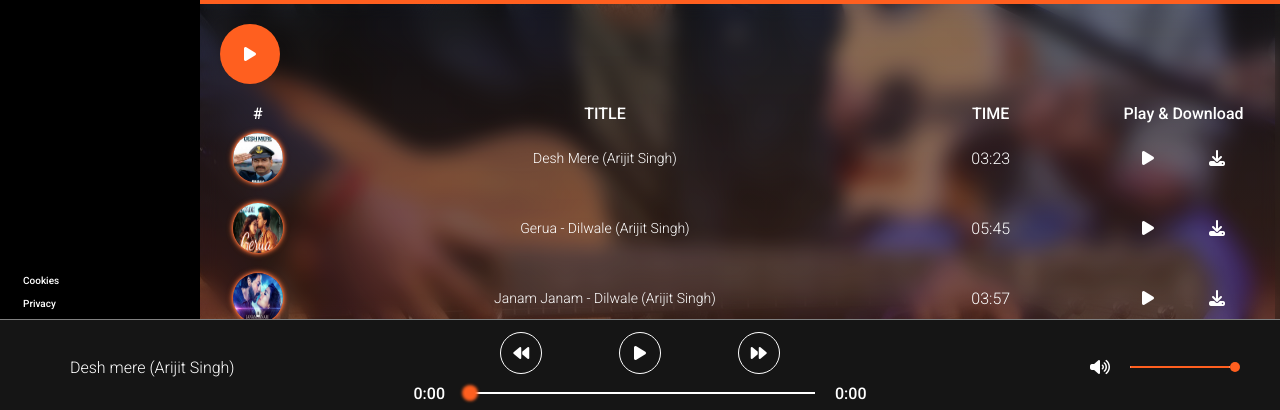
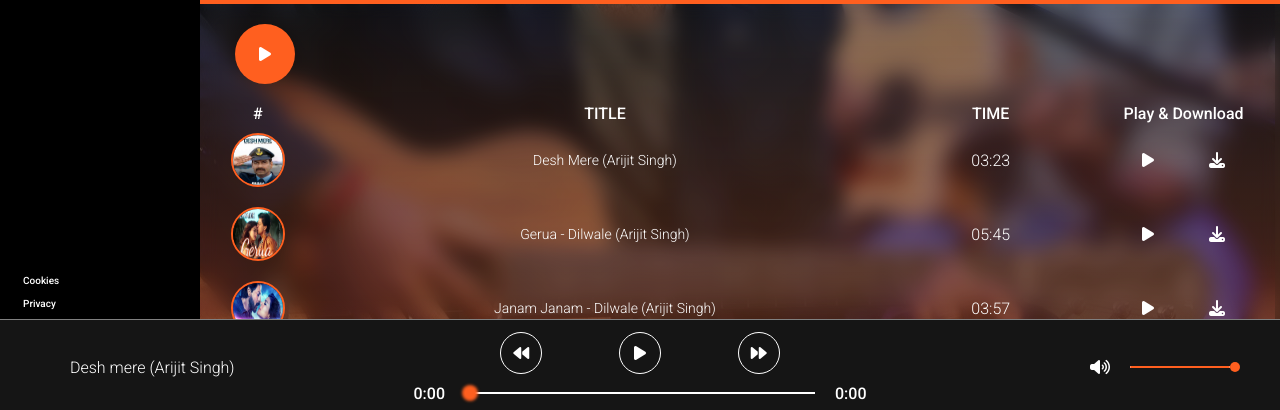
Before and after one commit to Git21221/PlayBeatz, a plain HTML site: page 1st_song_bollywood_butter.html in a window 1280 px wide. Shown: the part 390-800 px from the top of the page. Drawn offline with Linux system fonts and the light colour scheme.

Commit message:
css changed

```diff
--- a/1st_song_bollywood_butter.css
+++ b/1st_song_bollywood_butter.css
@@ -1,18 +1,20 @@
 :root {
-    font-family: 'roboto', sans-serif;
+  font-family: "roboto", sans-serif;
   --left-bar-colour: #000000;
   --nav-colour: #151515;
   --body-colour: #1b1b1b;
-    --text-colour: #FFFFFF;
-    --btn-bg-colour: #FFFFFF;
+  --text-colour: #ffffff;
+  --btn-bg-colour: #ffffff;
   --btn-bg-text-colour: #000000;
   --sq-card-bg-colour: #222222;
-    --sq-card-bg-hover-colour: #2C2C2C;
-    --btn-hover-text-colour: #FF5F1F;
+  --sq-card-bg-hover-colour: #2c2c2c;
+  --btn-hover-text-colour: #ff5f1f;
   --left-hover-text-colour: #ff7139;
   /* --grad: linear-gradient(#ac6245bc, #ff3e658f); */
-    --grad: linear-gradient(#00000000, #ff5f1f56);
-
+  --grad: linear-gradient(#00000000, #ff5f1f98);
+  /* --grad: linear-gradient(217deg,#000000,rgba(255, 0, 0, 0) 100%),
+    linear-gradient(127deg, rgb(0, 0, 30), rgba(0, 255, 0, 0) 100%),
+    linear-gradient(336deg, #380032, rgba(0, 0, 255, 0) 100%); */
 }
 
 .light-theme {
@@ -24,10 +26,10 @@
   --btn-bg-text-colour: #ffffff;
   --sq-card-bg-colour: #dadada;
   --sq-card-bg-hover-colour: #d1d1d1;
-    --btn-hover-text-colour: #Ff073a;
-    --left-hover-text-colour: #Ff073a;
+  --btn-hover-text-colour: #ff073a;
+  --left-hover-text-colour: #ff073a;
   /* --grad: linear-gradient(#a72e46b1, #ab6143bc); */
-    --grad: linear-gradient(#00000000, #Ff073a56);
+  --grad: linear-gradient(#00000000, #ff073a56);
 }
 
 img {
@@ -75,10 +77,9 @@ img {
 
 .songs_lines {
   text-align: left;
-    font-family: 'Nunito', sans-serif;
+  font-family: "Nunito", sans-serif;
   font-weight: 600;
 }
-
 
 #songs_lines2 {
   margin: 0;
@@ -104,7 +105,7 @@ img {
 .next_row {
   display: flex;
   align-items: center;
-    margin-left: 20px;
+  margin-left: 35px;
   padding-top: 20px;
 }
 
@@ -140,7 +141,6 @@ img {
   top: -12px;
 }
 
-
 .love_liked:hover {
   color: var(--btn-bg-colour);
 }
@@ -164,17 +164,15 @@ img {
   display: grid;
   margin-top: 20px;
 }
-.songItemPlay{
+.songItemPlay {
   position: relative;
   z-index: 100;
 }
-
 
 .caption_and_songs_name {
   display: grid;
   grid-template-columns: 0.3fr 1.5fr 0.5fr 0.5fr;
   align-items: center;
-
 }
 
 .caption_and_songs_name span {
@@ -261,15 +259,12 @@ img {
 .play_button_song:hover {
   color: var(--btn-hover-text-colour);
   box-shadow: 0 0 2px var(--left-hover-text-colour),
-        0 0 5px var(--btn-hover-text-colour),
-        0 0 10px var(--left-hover-text-colour);
+    0 0 5px var(--btn-hover-text-colour), 0 0 10px var(--left-hover-text-colour);
 }
 
 .song_img {
   border-radius: 50%;
-    box-shadow: 0 0 2px var(--left-hover-text-colour),
-        0 0 4px var(--left-hover-text-colour),
-        0 0 6px var(--left-hover-text-colour);
+  border: 2px solid var(--btn-hover-text-colour);
 }
 
 #songPic {
@@ -280,7 +275,6 @@ img {
   width: 50px;
   border-radius: 50%;
 }
-
 
 .bottom {
   display: flex;
@@ -296,10 +290,9 @@ img {
 .timeEnd {
   padding: 0 0 0 10px;
 }
-.timeEnd1{
+.timeEnd1 {
   font-weight: 100;
 }
-
 
 .bar {
   position: relative;
@@ -329,7 +322,7 @@ img {
 }
 
 .circleontrack::before {
-    content: '';
+  content: "";
   position: absolute;
   border-radius: 50%;
   top: -3px;
@@ -357,7 +350,7 @@ img {
   margin-right: 50px;
   background-color: var(--btn-bg-colour);
 }
-#vol_icon{
+#vol_icon {
   margin: 0;
   padding: 0;
   margin-right: 20px;
@@ -389,34 +382,35 @@ img {
   border-radius: 50%;
 }
 
-.songName{
+.songName {
   font-weight: 100;
   font-size: 14px;
 }
-.timeStamp{
+.timeStamp {
   font-weight: 100;
 }
-.caption_and_songs_name:hover{
+.caption_and_songs_name:hover {
   transition: 0.3s linear;
   background-color: var(--sq-card-bg-hover-colour-transparent);
 }
-.left{
+.left {
   position: absolute;
 }
-.left_div{
+.left_div {
   display: flex;
 }
-#ftrSongDisplayName{
+#ftrSongDisplayName {
   font-weight: 300;
 }
-.changenothover{
+.changenothover {
   color: var(--btn-bg-colour);
 }
-#timeStart, #timeEnd, #ftrSongDisplayName{
+#timeStart,
+#timeEnd,
+#ftrSongDisplayName {
   color: var(--btn-bg-colour);
 }
-.circleAround{
-
+.circleAround {
   display: flex;
   align-items: center;
   justify-content: center;
@@ -426,7 +420,7 @@ img {
   border-radius: 50%;
   transition: 0.3s ease-in-out;
 }
-.circleAround:hover{
+.circleAround:hover {
   border: 1px solid var(--btn-hover-text-colour);
   transition: 0.3s ease-in-out;
   box-shadow: 0 0 3px 3px var(--btn-hover-text-colour);
--- a/main_page.css
+++ b/main_page.css
@@ -219,7 +219,7 @@ a{
 }
 
 .body_songs {
-    display: grid;
+    display: flex;
     grid-template-columns: repeat(5, 1fr);
     /* overflow-x: scroll; */
     /* overflow-y: scroll; */
```
Lines whose indentation alone changed are shown as unchanged.
